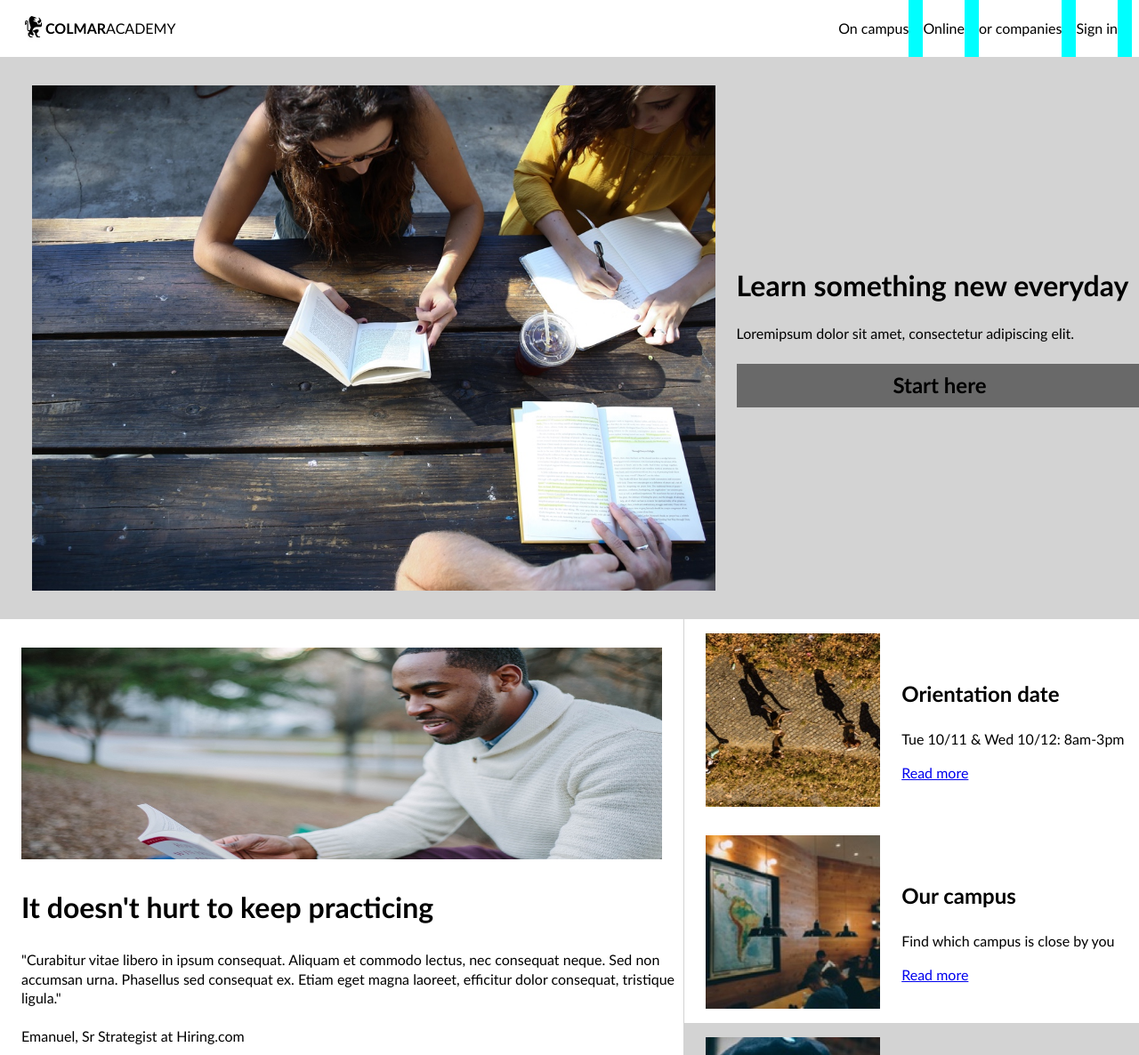
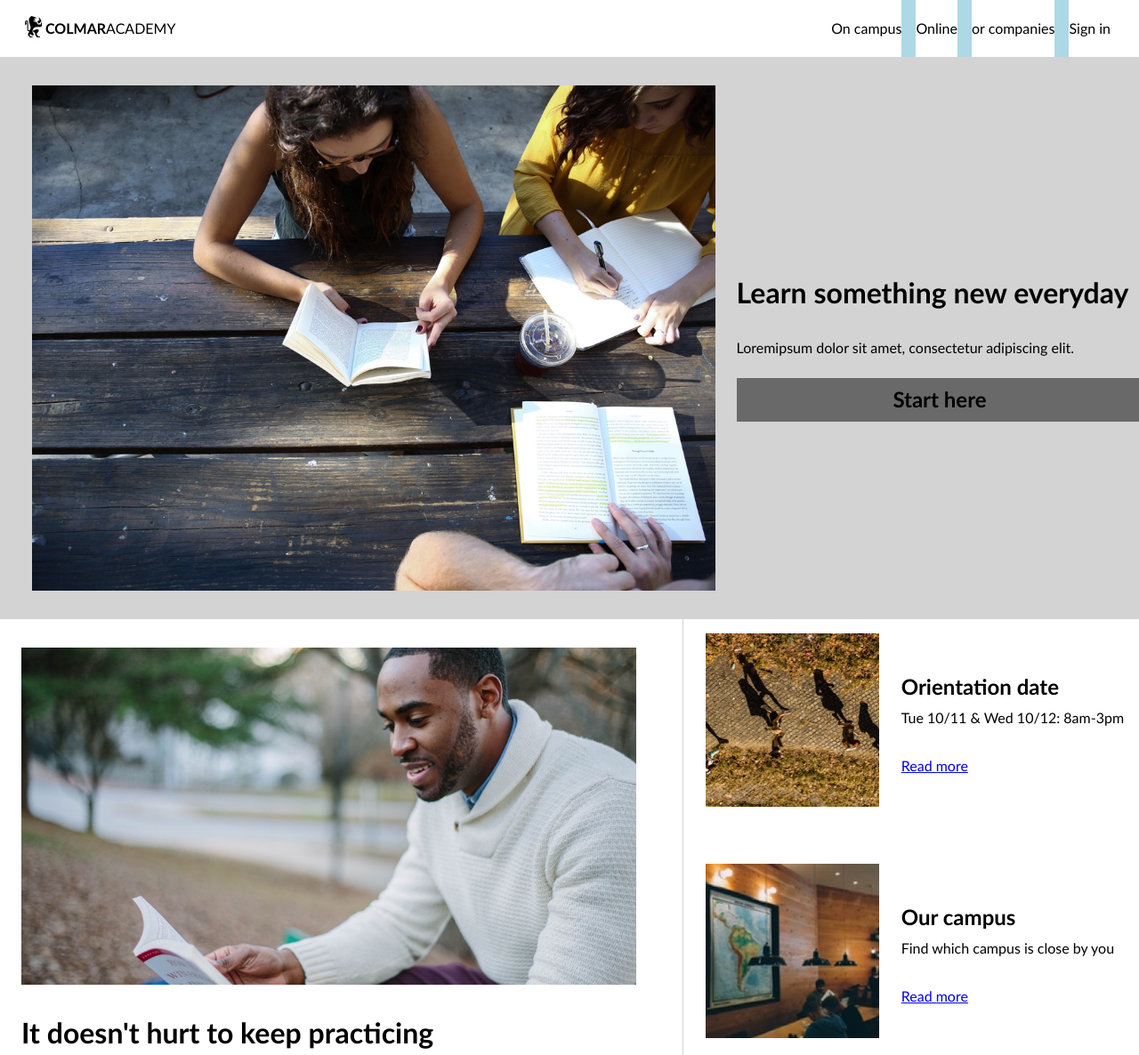
Before and after one commit to kuroknight/capstone-colmar, a plain HTML site: page index.html in a window 1280 px wide. Shown: the top 1186 px of the page at 89% size. Drawn offline with Linux system fonts and the light colour scheme.

Commit message:
Desktop HTML and CSS completed

```diff
--- a/index.html
+++ b/index.html
@@ -20,7 +20,7 @@
           <li>On campus</li>
           <li>Online</li>
           <li>or companies</li>
-          <li>Sign in</li>
+          <li class="margin">Sign in</li>
         </ul>
       </nav>
     </header>
--- a/resources/css/reset.css
+++ b/resources/css/reset.css
@@ -3,7 +3,7 @@
    License: none (public domain)
 */
 
-html, body, div, span, applet, object, iframe, p, blockquote, pre,
+html, body, div, span, applet, object, iframe, blockquote, pre,
 a, abbr, acronym, address, big, cite, code,
 del, dfn, em, img, ins, kbd, q, s, samp,
 small, strike, strong, sub, sup, tt, var,
@@ -33,7 +33,14 @@ h2 {
 }
 
 h3 {
+	padding: 0;
+	margin: 16px 0 0 0;
 	font-size: 1.5em;
+}
+
+p {
+	padding: 0;
+	margin: 8px 0px;
 }
 
 /* HTML5 display-role reset for older browsers */
--- a/resources/css/style.css
+++ b/resources/css/style.css
@@ -22,7 +22,12 @@ nav ul {
   align-items: center;
   justify-content: space-between;
   margin-right: 8px;
-  background-color: aqua;
+  background-color: lightblue;
+}
+
+.margin {
+  margin-right: 0;
+  padding-right: 24px;
 }
 
 li {
@@ -73,7 +78,7 @@ li {
 
 .practice img {
   margin: 32px 24px;
-  height: 35%;
+  width: 90%;
 }
 
 .practice-text {
@@ -89,6 +94,7 @@ li {
 .info {
   display: flex;
   flex-direction: row;
+  margin-bottom: 32px;
 }
 
 .info img {
@@ -147,6 +153,15 @@ li {
   width: 100%;
 }
 
+.item h3,
+.item p {
+  margin-left: 20px
+}
+
+.item:last-child {
+  padding-bottom: 24px;
+}
+
   /* Thesis exhibit section */
 .thesis {
   display: flex;
@@ -161,11 +176,12 @@ li {
 
 .video {
   width: 60%;
+  padding-left: 24px;
 }
 
 .video video {
   width: 90%;
-  margin: 24px;
+  margin: 24px 24px 24px 0;
 }
 
 .company {
```
